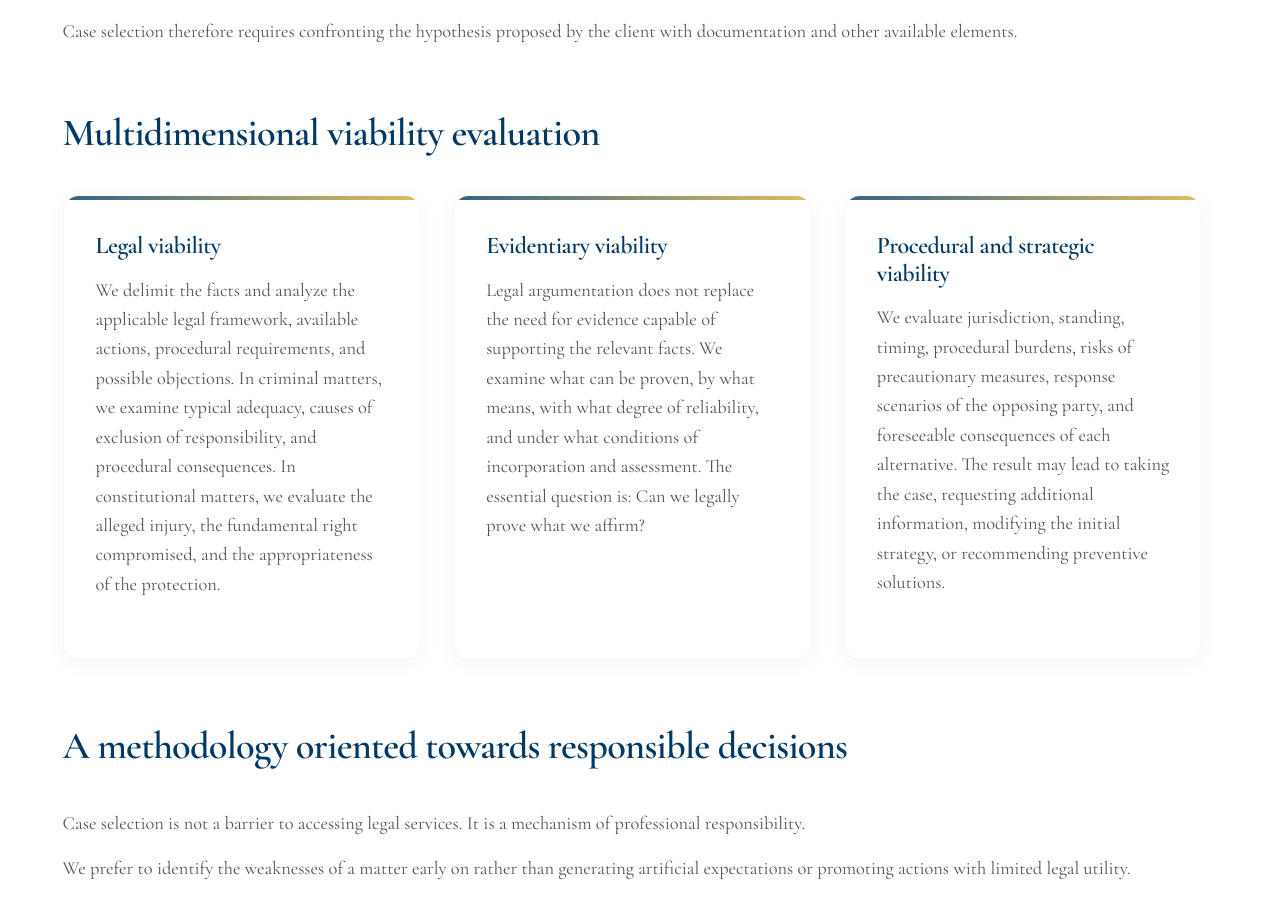
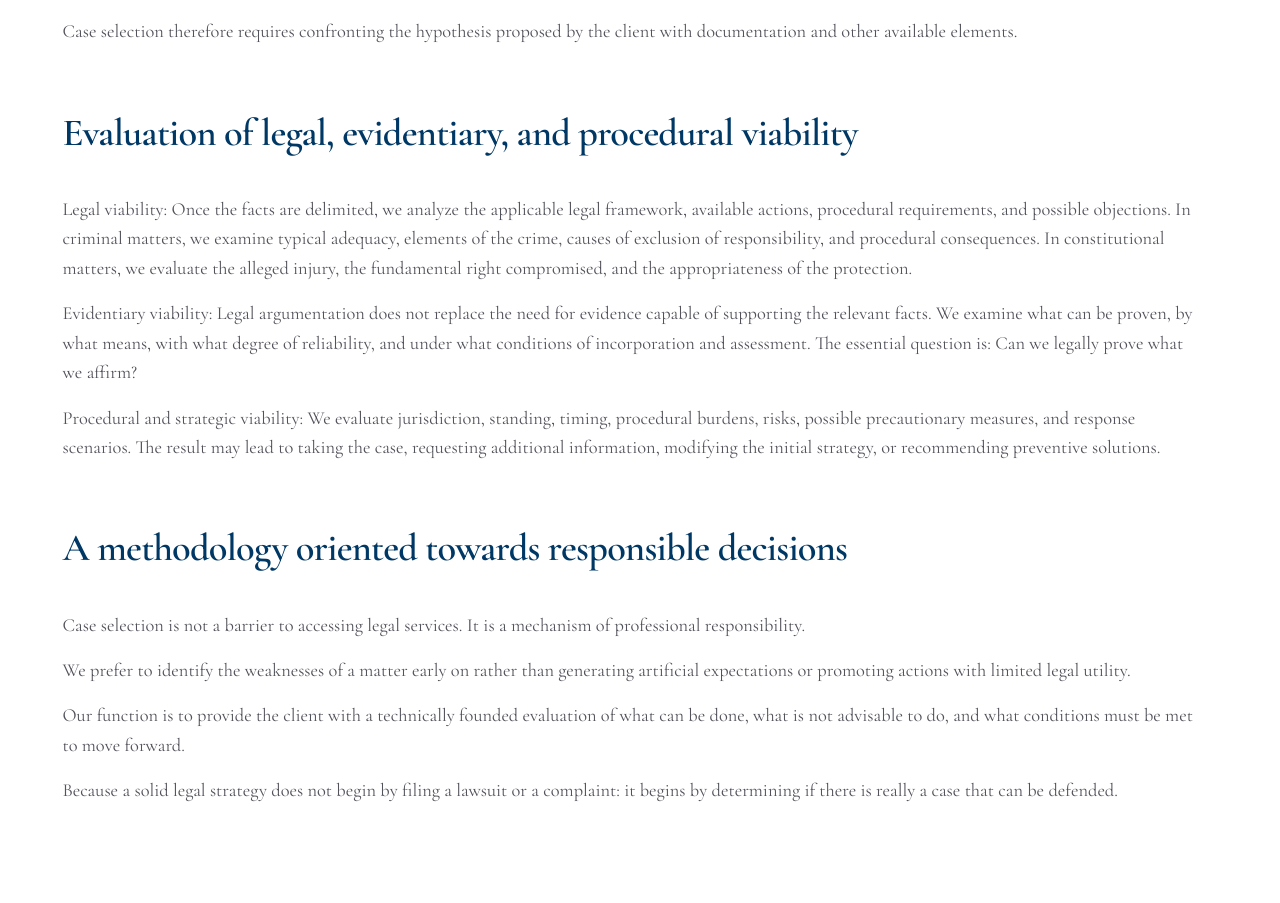
Before and after one commit to mcolina777-cpu/mac-consultores-site-clean, a Next.js app: page /en/seleccion-de-casos in a window 1280 px wide. Shown: the part 991-1894 px from the top of the page. Built offline with nearby package versions, Linux system fonts and the light colour scheme.

Commit message:
style: Ajustar sección de viabilidad a texto corrido en Landing T1

```diff
--- a/src/app/[locale]/seleccion-de-casos/page.tsx
+++ b/src/app/[locale]/seleccion-de-casos/page.tsx
@@ -51,15 +51,10 @@ export default async function SeleccionDeCasos({ params }: { params: Promise<{ l
 
           {/* Pillars (Evaluación multidimensional) */}
           <div className="content-section mb-4rem">
-            <h2 className="serif section-title mb-2rem">{data?.pillars?.title}</h2>
-            <div className="grid-3">
-              {data?.pillars?.items?.map((item: { title: string, desc: string }, i: number) => (
-                <div key={i} className="card bg-soft">
-                  <h3 className="mb-1rem">{item.title}</h3>
-                  <p>{item.desc}</p>
-                </div>
-              ))}
-            </div>
+            <h2 className="serif section-title mb-1-5rem">{data?.pillars?.title}</h2>
+            {data?.pillars?.p1 && <p className="text-left max-w-100 mb-1rem">{data?.pillars?.p1}</p>}
+            {data?.pillars?.p2 && <p className="text-left max-w-100 mb-1rem">{data?.pillars?.p2}</p>}
+            {data?.pillars?.p3 && <p className="text-left max-w-100 mb-2rem">{data?.pillars?.p3}</p>}
           </div>
 
           {/* Approach */}
```
Also changed, not shown: src/i18n/en.json, src/i18n/es.json.
